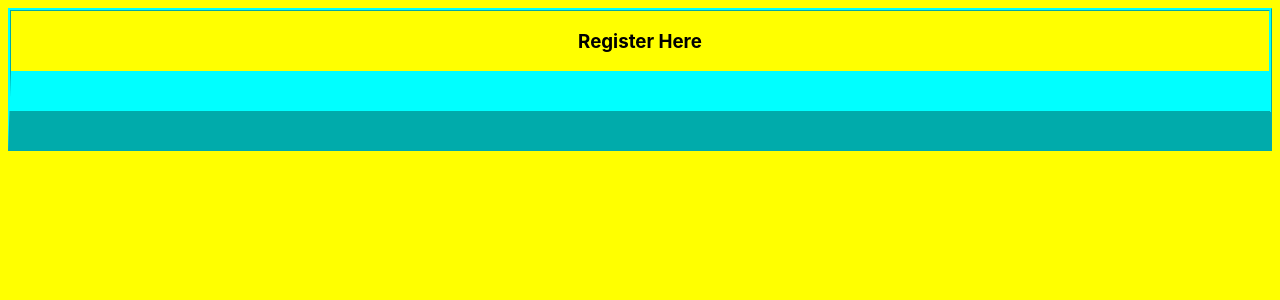
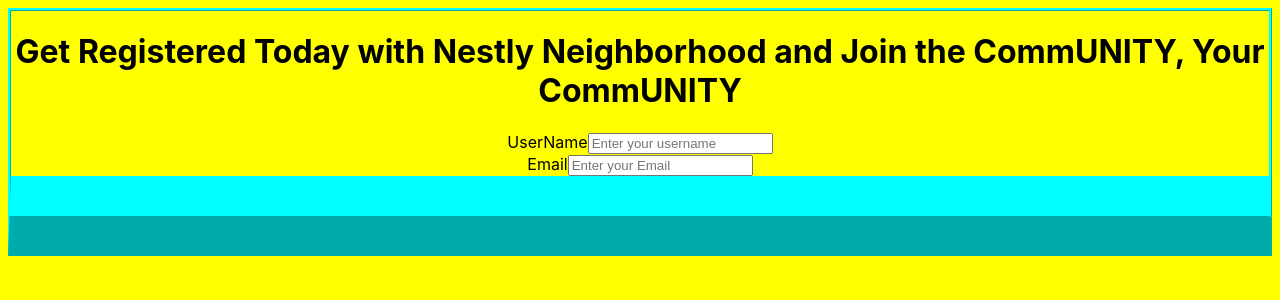
Before and after one commit to bethel-school-of-technology/team-gallaxis-frontend, a React (Create React App) app: page /Register in a window 1280 px wide. Shown: the top 300 px of the page. Built offline with nearby package versions, Linux system fonts and the light colour scheme.

Commit message:
more forms

```diff
--- a/src/components/Register.js
+++ b/src/components/Register.js
@@ -1,9 +1,37 @@
 import React from 'react';
+import App from '../App';
 
 const Register = () => {
     return (
-        <div>
-            <h3>Register Here</h3>
+        <div className='form-content-right'>
+            <form className='form'>
+                <h1> Get Registered Today with Nestly Neighborhood and Join the CommUNITY, Your CommUNITY </h1>
+                <div className='form-inputs'>
+                    <label htmlFor='username'
+                        className='form-label'>
+                        UserName
+                    </label>
+                    <input
+                        type='text'
+                        name='username'
+                        className='form-input'
+                        placeholder='Enter your username'
+                    />
+                </div>
+                <div className='form-inputs'>
+                    <label htmlFor='email'
+                        className='form-label'>
+
+                        Email
+                    </label>
+                    <input
+                        type='email'
+                        name='email'
+                        className='form-input'
+                        placeholder='Enter your Email'
+                    />
+                </div>
+            </form>
         </div>
     )
 };
```
Also changed, not shown: src/App.js (+8 -0 lines), 1 other file (tests, documents, lock files or other folders).
